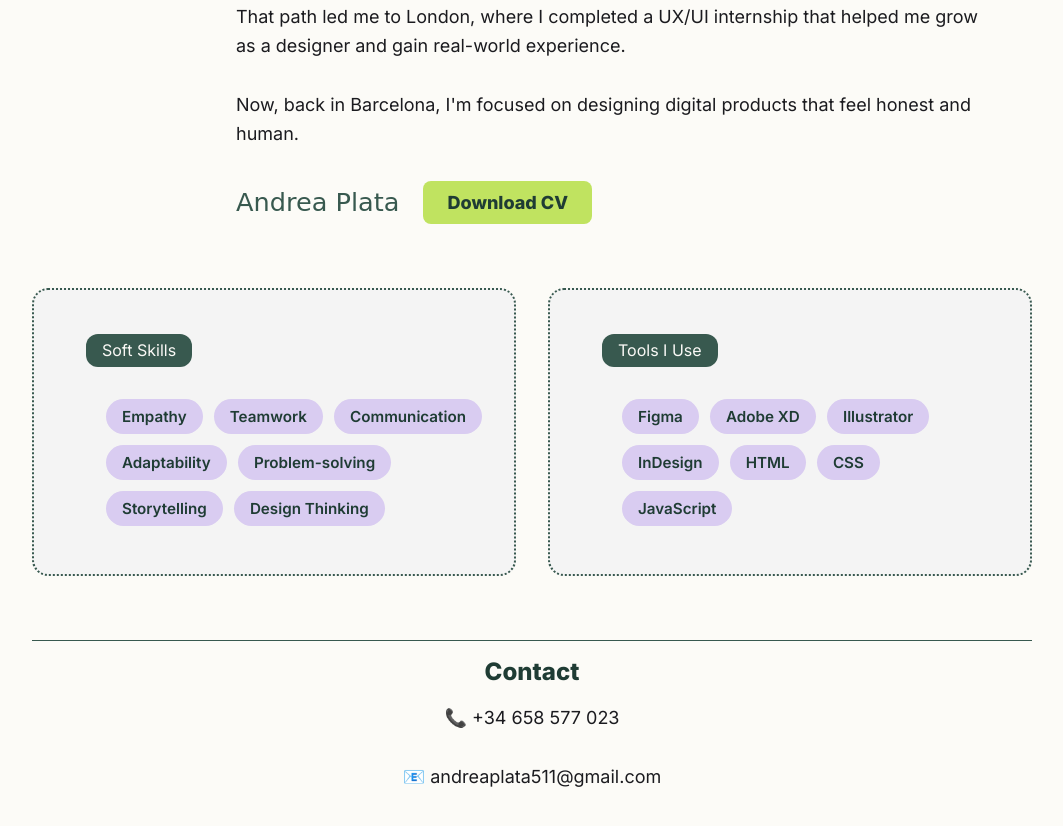
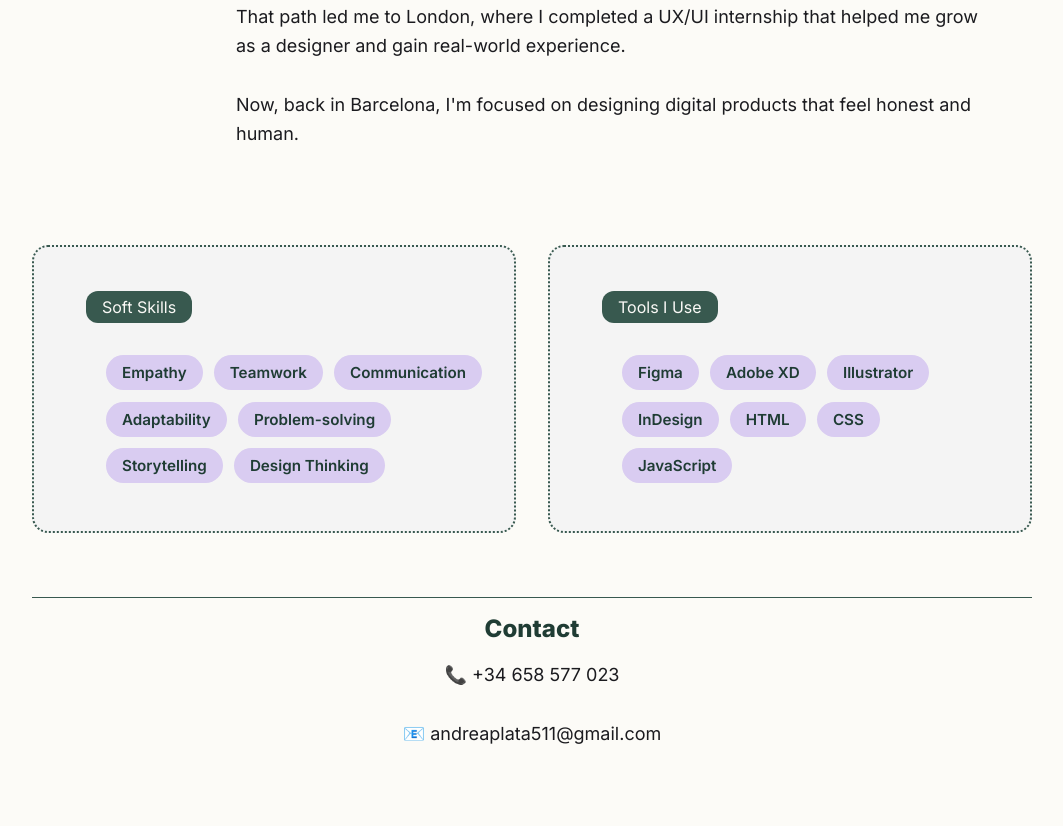
Before and after one commit to Andreaaplata97/PortfolioAndrea, a plain HTML site: page index.html in a window 1280 px wide. Shown: the part 1216-2042 px from the top of the page, without its empty margins (108-1171 px from the left). Drawn offline with Linux system fonts and the light colour scheme.

Commit message:
Update index.html

```diff
--- a/index.html
+++ b/index.html
@@ -50,8 +50,6 @@
       Now, back in Barcelona, I'm focused on designing digital products that feel honest and human.
     </p>
     <div class="cta">
-  <span class="signature">Andrea Plata</span>
-  <a href="Andrea_Plata_Recacha_CV.pdf" class="btn" download>Download CV</a>
 </div>
 </section>
     <!-- Skills & Tools -->
```
